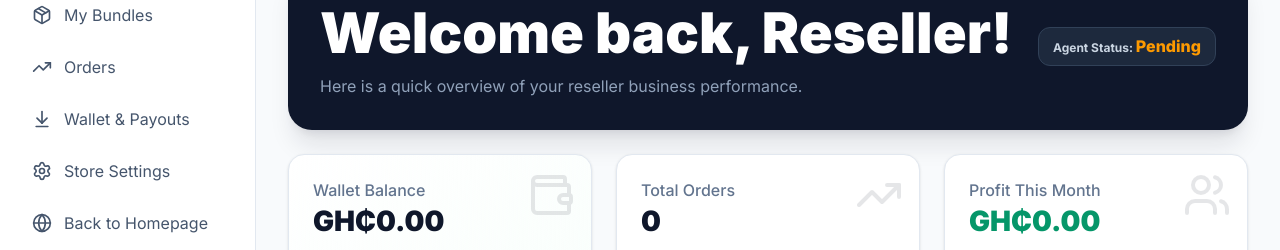
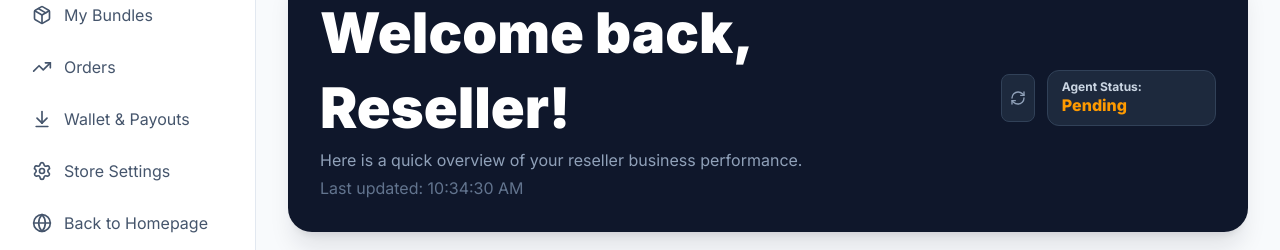
Before and after one commit to Stuccord/Patrick-Hub, a Next.js app: page /dashboard in a window 1280 px wide. Shown: the part 157-407 px from the top of the page. Built offline with nearby package versions, Linux system fonts and the light colour scheme; no server answers.

Commit message:
Add auto-refresh every 30s to admin and agent dashboards with manual refresh button

```diff
--- a/src/app/admin/page.tsx
+++ b/src/app/admin/page.tsx
@@ -1,6 +1,6 @@
 "use client";
 
-import { useEffect, useState } from "react";
+import { useEffect, useState, useCallback } from "react";
 import { formatCurrency } from "@/lib/pricing";
 import {
   Filter,
@@ -11,12 +11,15 @@ import {
   Coins,
   Users,
   Clock,
-  UserX
+  UserX,
+  RefreshCw
 } from "lucide-react";
 import { createClient } from "@/lib/supabase";
 import { sendAgentApprovalNotification, sendWithdrawalProcessedNotification } from "@/lib/emails";
 
 export default function AdminDashboard() {
+  const [lastUpdated, setLastUpdated] = useState<string>("");
+  const [isRefreshing, setIsRefreshing] = useState(false);
   const [pendingAgents, setPendingAgents] = useState<any[]>([]);
   const [withdrawals, setWithdrawals] = useState<any[]>([]);
   const [stats, setStats] = useState({
@@ -26,7 +29,8 @@ export default function AdminDashboard() {
     pendingWithdrawalsCount: 0,
   });
 
-  const fetchData = async () => {
+  const fetchData = useCallback(async (silent = false) => {
+    if (!silent) setIsRefreshing(true);
     try {
       const supabase = createClient();
 
@@ -100,12 +104,18 @@ export default function AdminDashboard() {
       setWithdrawals(formattedWithdrawals);
     } catch (err) {
       console.error("Error fetching admin stats:", err);
+    } finally {
+      setIsRefreshing(false);
+      setLastUpdated(new Date().toLocaleTimeString());
     }
-  };
+  }, []);
 
   useEffect(() => {
     fetchData();
-  }, []);
+    // Auto-refresh every 30 seconds
+    const interval = setInterval(() => fetchData(true), 30000);
+    return () => clearInterval(interval);
+  }, [fetchData]);
 
   const handleApproveAgent = async (id: string, name: string, email: string) => {
     try {
@@ -167,16 +177,22 @@ export default function AdminDashboard() {
         Title font size 20px MAXIMUM, font-weight 600, color #111827
       */}
       <div className="flex items-center justify-between h-10 w-full gap-4 shrink-0">
-        <h1 className="text-[20px] font-semibold text-[#111827] tracking-tight leading-none shrink-0">
-          Platform Performance
-        </h1>
+        <div>
+          <h1 className="text-[20px] font-semibold text-[#111827] tracking-tight leading-none shrink-0">
+            Platform Performance
+          </h1>
+          {lastUpdated && (
+            <p className="text-[11px] text-[#9CA3AF] mt-0.5">Last updated: {lastUpdated}</p>
+          )}
+        </div>
         <div className="flex items-center gap-2 shrink-0">
-          <button className="h-9 px-3.5 bg-white border border-[#E5E7EB] rounded-lg text-[13px] font-medium text-[#374151] hover:bg-[#F9FAFB] active:scale-95 transition-all flex items-center justify-center gap-1.5 min-h-0 cursor-pointer">
-            <Filter className="h-4 w-4 text-[#6B7280]" />
-            <span>Filter</span>
-          </button>
-          <button className="h-9 px-4 bg-[#111827] text-white rounded-lg text-[13px] font-medium hover:bg-slate-800 active:scale-95 transition-all flex items-center justify-center min-h-0 cursor-pointer">
-            Export Data
+          <button
+            onClick={() => fetchData()}
+            disabled={isRefreshing}
+            className="h-9 px-3.5 bg-white border border-[#E5E7EB] rounded-lg text-[13px] font-medium text-[#374151] hover:bg-[#F9FAFB] active:scale-95 transition-all flex items-center justify-center gap-1.5 min-h-0 cursor-pointer disabled:opacity-60"
+          >
+            <RefreshCw className={`h-4 w-4 text-[#6B7280] ${isRefreshing ? 'animate-spin' : ''}`} />
+            <span>Refresh</span>
           </button>
         </div>
       </div>
--- a/src/app/dashboard/page.tsx
+++ b/src/app/dashboard/page.tsx
@@ -1,6 +1,6 @@
 "use client";
 
-import { useEffect, useState } from "react";
+import { useEffect, useState, useCallback } from "react";
 import { formatCurrency } from "@/lib/pricing";
 import {
   Wallet,
@@ -9,7 +9,8 @@ import {
   Share2,
   Copy,
   ArrowDownToLine,
-  ExternalLink
+  ExternalLink,
+  RefreshCw
 } from "lucide-react";
 import Link from "next/link";
 import { createClient } from "@/lib/supabase";
@@ -27,6 +28,8 @@ export default function AgentDashboard() {
     monthlyProfit: 0.00
   });
   const [host, setHost] = useState("");
+  const [isRefreshing, setIsRefreshing] = useState(false);
+  const [lastUpdated, setLastUpdated] = useState("");
 
   useEffect(() => {
     if (typeof window !== 'undefined') {
@@ -34,7 +37,8 @@ export default function AgentDashboard() {
     }
   }, []);
 
-  const fetchData = async () => {
+  const fetchData = useCallback(async (silent = false) => {
+    if (!silent) setIsRefreshing(true);
     try {
       const supabase = createClient();
       const { data: { user } } = await supabase.auth.getUser();
@@ -89,14 +93,19 @@ export default function AgentDashboard() {
       });
     } catch (err) {
       console.error("Error loading agent dashboard stats:", err);
+    } finally {
+      setIsRefreshing(false);
+      setLastUpdated(new Date().toLocaleTimeString());
     }
-  };
+  }, [host]);
 
   useEffect(() => {
     if (host) {
       fetchData();
+      const interval = setInterval(() => fetchData(true), 30000);
+      return () => clearInterval(interval);
     }
-  }, [host]);
+  }, [host, fetchData]);
 
   const handleCopyLink = () => {
     if (!agent.store_url) return;
@@ -117,9 +126,20 @@ export default function AgentDashboard() {
         <div>
           <h1 className="text-xl sm:text-2xl font-black">Welcome back, {agent.name}!</h1>
           <p className="text-slate-400 text-xs sm:text-sm mt-1">Here is a quick overview of your reseller business performance.</p>
+          {lastUpdated && <p className="text-slate-500 text-[10px] mt-1">Last updated: {lastUpdated}</p>}
         </div>
-        <div className="bg-slate-800 px-3.5 py-2 rounded-xl border border-slate-700 font-bold text-xs text-slate-300">
-          Agent Status: <span className={`font-extrabold capitalize ${agent.status === 'active' ? 'text-green-500' : 'text-amber-500'}`}>{agent.status || 'Pending'}</span>
+        <div className="flex items-center gap-3">
+          <button
+            onClick={() => fetchData()}
+            disabled={isRefreshing}
+            className="p-2 rounded-lg bg-slate-800 border border-slate-700 text-slate-400 hover:text-white transition-colors disabled:opacity-50"
+            title="Refresh"
+          >
+            <RefreshCw className={`h-4 w-4 ${isRefreshing ? 'animate-spin' : ''}`} />
+          </button>
+          <div className="bg-slate-800 px-3.5 py-2 rounded-xl border border-slate-700 font-bold text-xs text-slate-300">
+            Agent Status: <span className={`font-extrabold capitalize ${agent.status === 'active' ? 'text-green-500' : 'text-amber-500'}`}>{agent.status || 'Pending'}</span>
+          </div>
         </div>
       </div>
 
```
